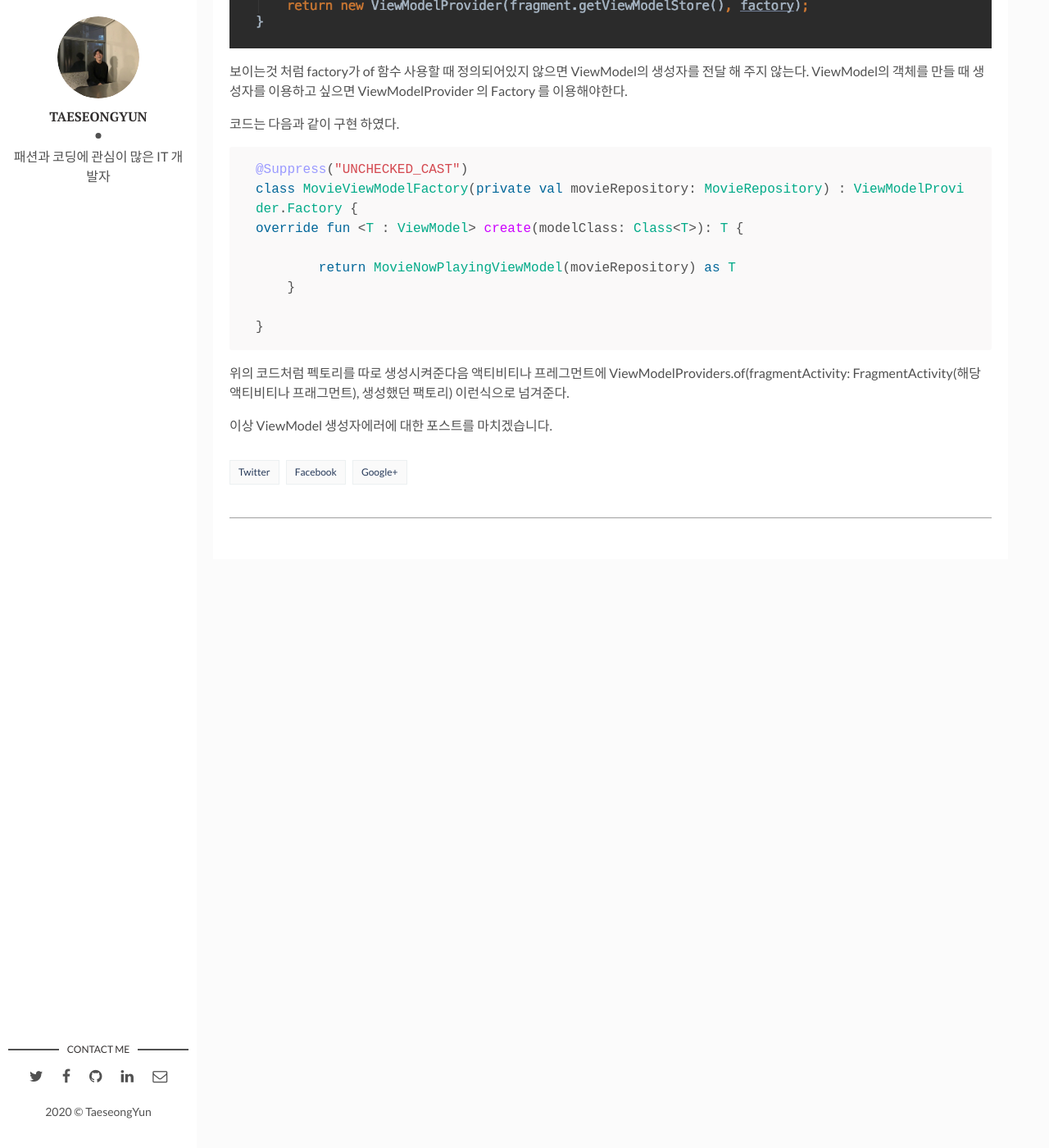
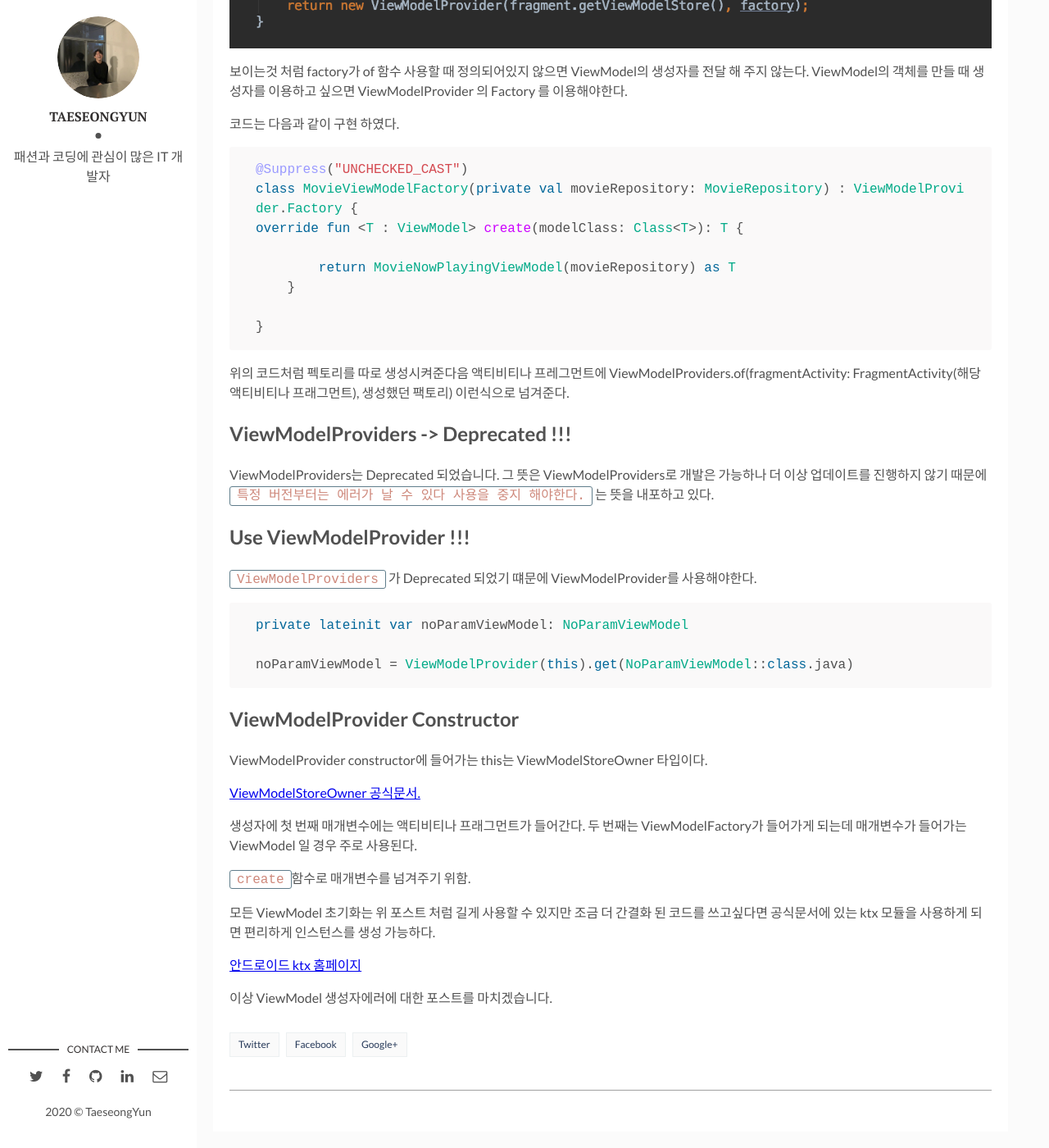
Before and after one commit to TaeseongYun/TaeseongYun.github.io, a Jekyll site: the page built from _posts/2019-12-06-when-someone-make-viewmodel-some-viewmodel-occured-error.markdown, in a window 1280 px wide and 1400 px high, scrolled down 1148 px. Shown: the whole window at 82% size. Built offline with Jekyll 4.4.1, drawn with Linux system fonts in a browser that asks for light colours; comment, search, counter and statistics services are not loaded.

Commit message:
Modify: ViewModel Instance

```diff
--- a/_posts/2019-12-06-when-someone-make-viewmodel-some-viewmodel-occured-error.markdown
+++ b/_posts/2019-12-06-when-someone-make-viewmodel-some-viewmodel-occured-error.markdown
@@ -32,4 +32,32 @@ override fun <T : ViewModel> create(modelClass: Class<T>): T {
 
 위의 코드처럼 펙토리를 따로 생성시켜준다음 액티비티나 프레그먼트에 ViewModelProviders.of(fragmentActivity: FragmentActivity(해당 액티비티나 프래그먼트), 생성했던 팩토리) 이런식으로 넘겨준다.
 
+## ViewModelProviders -> Deprecated !!!
+
+ViewModelProviders는 Deprecated 되었습니다. 그 뜻은 ViewModelProviders로 개발은 가능하나 더 이상 업데이트를 진행하지 않기 때문에 `특정 버전부터는 에러가 날 수 있다 사용을 중지 해야한다.` 는 뜻을 내포하고 있다.
+
+## Use ViewModelProvider !!!
+
+`ViewModelProviders` 가 Deprecated 되었기 떄문에 ViewModelProvider를 사용해야한다.
+
+{% highlight kotlin %}
+private lateinit var noParamViewModel: NoParamViewModel
+
+noParamViewModel = ViewModelProvider(this).get(NoParamViewModel::class.java)
+{% endhighlight %}
+
+## ViewModelProvider Constructor
+
+ViewModelProvider constructor에 들어가는 this는 ViewModelStoreOwner 타입이다.
+
+[ViewModelStoreOwner 공식문서.](https://developer.android.com/reference/kotlin/androidx/lifecycle/ViewModelStoreOwner?hl=en)
+
+생성자에 첫 번째 매개변수에는 액티비티나 프래그먼트가 들어간다. 두 번째는 ViewModelFactory가 들어가게 되는데 매개변수가 들어가는 ViewModel 일 경우 주로 사용된다.
+
+`create`함수로 매개변수를 넘겨주기 위함.
+
+모든 ViewModel 초기화는 위 포스트 처럼 길게 사용할 수 있지만 조금 더 간결화 된 코드를 쓰고싶다면 공식문서에 있는 ktx 모듈을 사용하게 되면 편리하게 인스턴스를 생성 가능하다.
+
+[안드로이드 ktx 홈페이지](https://developer.android.com/kotlin/ktx?hl=en#fragment)
+
 이상 ViewModel 생성자에러에 대한 포스트를 마치겠습니다.
```
